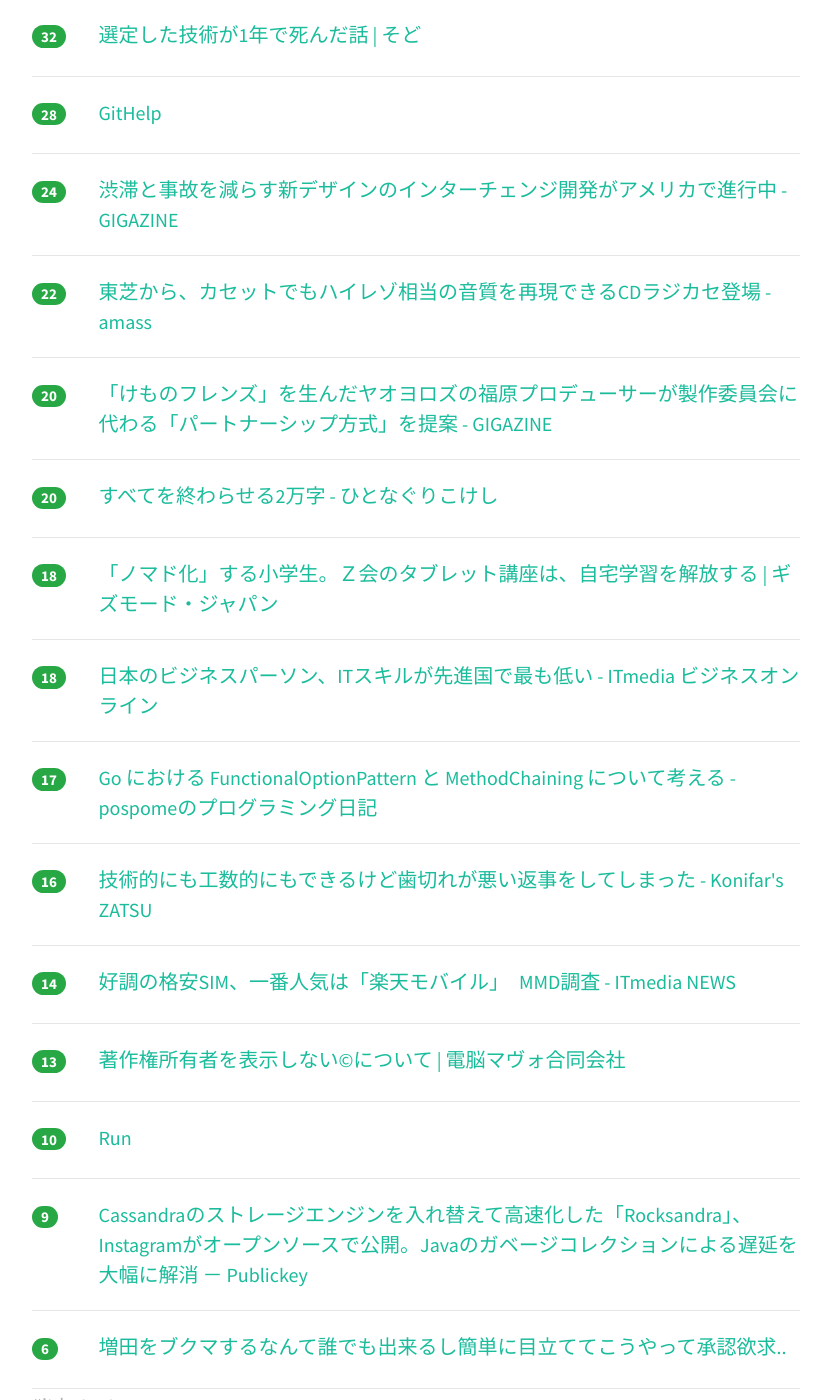
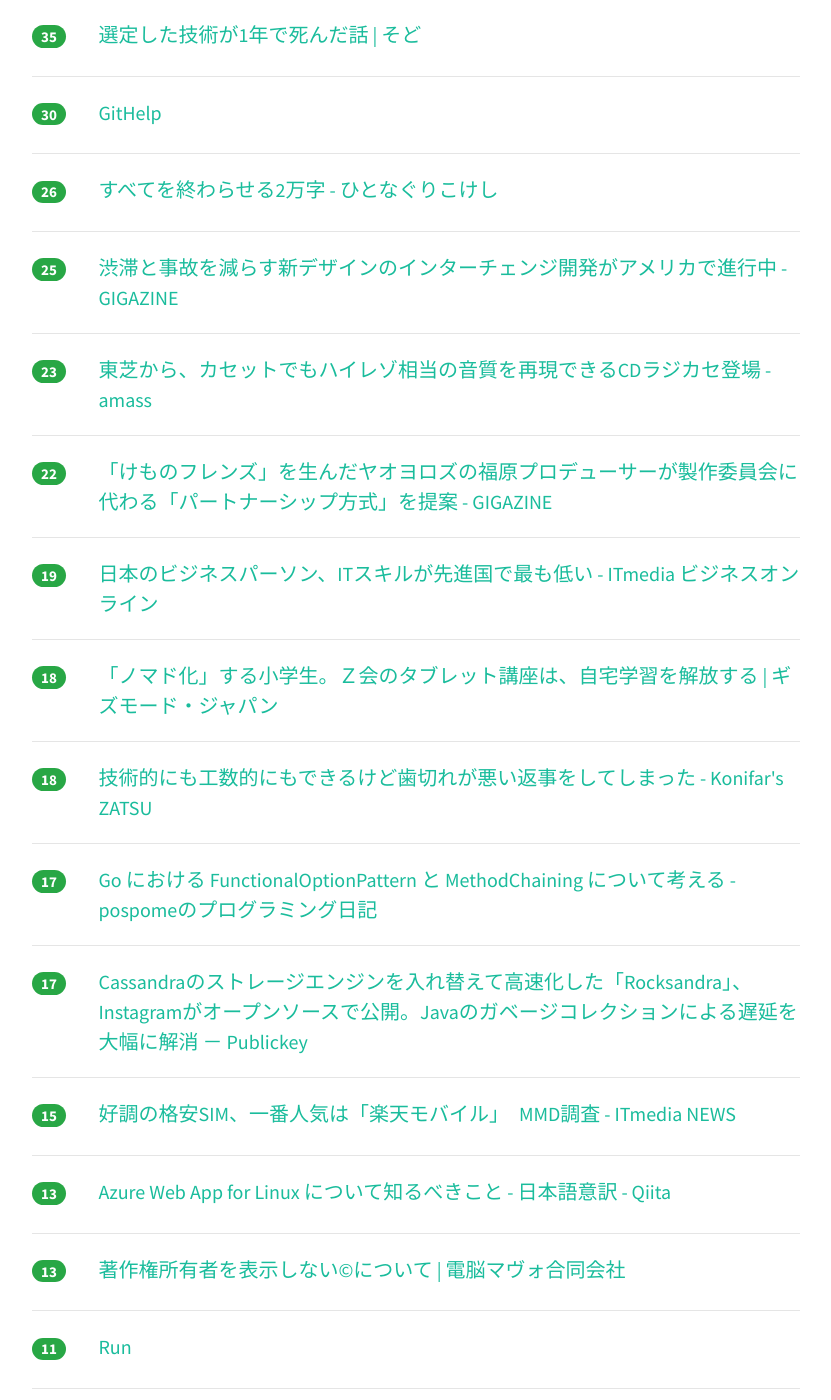
Before and after one commit to yatta47/hatena-matome-site, a Jekyll site: the page built from _posts/2018-03-13-hatena.md, in a window 1280 px wide and 1400 px high, scrolled down 375 px. Shown: the whole window, without its empty margins (224-1055 px from the left). Built offline with Jekyll 4.4.1, drawn with Linux system fonts in a browser that asks for light colours; nearby versions of some CDN libraries.

Commit message:
Updated 2018-03-13

```diff
--- a/_posts/2018-03-13-hatena.md
+++ b/_posts/2018-03-13-hatena.md
@@ -1,39 +1,44 @@
 ---
 layout: post
 title:  "2018-03-13 はてぶIT"
-date:   2018-03-13 06:02:05
+date:   2018-03-13 07:02:12
 tags: [it-hotentry]
 ---
-15 件のデータあり
+16 件のデータあり
 
 <hr><div class="row">
-<div class="col-1"><span class="badge badge-pill badge-success h2">32</span></div>
+<div class="col-1"><span class="badge badge-pill badge-success h2">35</span></div>
 <div class="col-11"><a href='https://www.sodo-shed.com/archives/12182' target='_blank'>選定した技術が1年で死んだ話 | そど</a></div>
 </div>
 <hr>
 <div class="row">
-<div class="col-1"><span class="badge badge-pill badge-success h2">28</span></div>
+<div class="col-1"><span class="badge badge-pill badge-success h2">30</span></div>
 <div class="col-11"><a href='https://masui.github.io/GitHelp/' target='_blank'>GitHelp</a></div>
 </div>
 <hr>
 <div class="row">
-<div class="col-1"><span class="badge badge-pill badge-success h2">24</span></div>
+<div class="col-1"><span class="badge badge-pill badge-success h2">26</span></div>
+<div class="col-11"><a href='http://sutaro.hatenablog.jp/entry/2018/03/13/012810' target='_blank'>すべてを終わらせる2万字 - ひとなぐりこけし</a></div>
+</div>
+<hr>
+<div class="row">
+<div class="col-1"><span class="badge badge-pill badge-success h2">25</span></div>
 <div class="col-11"><a href='https://gigazine.net/news/20180312-new-intersection-design-ddi/' target='_blank'>渋滞と事故を減らす新デザインのインターチェンジ開発がアメリカで進行中 - GIGAZINE</a></div>
 </div>
 <hr>
 <div class="row">
-<div class="col-1"><span class="badge badge-pill badge-success h2">22</span></div>
+<div class="col-1"><span class="badge badge-pill badge-success h2">23</span></div>
 <div class="col-11"><a href='http://amass.jp/102286/' target='_blank'>東芝から、カセットでもハイレゾ相当の音質を再現できるCDラジカセ登場 - amass</a></div>
 </div>
 <hr>
 <div class="row">
-<div class="col-1"><span class="badge badge-pill badge-success h2">20</span></div>
+<div class="col-1"><span class="badge badge-pill badge-success h2">22</span></div>
 <div class="col-11"><a href='https://gigazine.net/news/20180312-animation-partnership/' target='_blank'>「けものフレンズ」を生んだヤオヨロズの福原プロデューサーが製作委員会に代わる「パートナーシップ方式」を提案 - GIGAZINE</a></div>
 </div>
 <hr>
 <div class="row">
-<div class="col-1"><span class="badge badge-pill badge-success h2">20</span></div>
-<div class="col-11"><a href='http://sutaro.hatenablog.jp/entry/2018/03/13/012810' target='_blank'>すべてを終わらせる2万字 - ひとなぐりこけし</a></div>
+<div class="col-1"><span class="badge badge-pill badge-success h2">19</span></div>
+<div class="col-11"><a href='http://www.itmedia.co.jp/business/articles/1803/12/news082.html' target='_blank'>日本のビジネスパーソン、ITスキルが先進国で最も低い - ITmedia ビジネスオンライン</a></div>
 </div>
 <hr>
 <div class="row">
@@ -43,7 +48,7 @@ tags: [it-hotentry]
 <hr>
 <div class="row">
 <div class="col-1"><span class="badge badge-pill badge-success h2">18</span></div>
-<div class="col-11"><a href='http://www.itmedia.co.jp/business/articles/1803/12/news082.html' target='_blank'>日本のビジネスパーソン、ITスキルが先進国で最も低い - ITmedia ビジネスオンライン</a></div>
+<div class="col-11"><a href='http://konifar-zatsu.hatenadiary.jp/entry/2018/03/12/171937' target='_blank'>技術的にも工数的にもできるけど歯切れが悪い返事をしてしまった - Konifar's ZATSU</a></div>
 </div>
 <hr>
 <div class="row">
@@ -52,13 +57,18 @@ tags: [it-hotentry]
 </div>
 <hr>
 <div class="row">
-<div class="col-1"><span class="badge badge-pill badge-success h2">16</span></div>
-<div class="col-11"><a href='http://konifar-zatsu.hatenadiary.jp/entry/2018/03/12/171937' target='_blank'>技術的にも工数的にもできるけど歯切れが悪い返事をしてしまった - Konifar's ZATSU</a></div>
+<div class="col-1"><span class="badge badge-pill badge-success h2">17</span></div>
+<div class="col-11"><a href='http://www.publickey1.jp/blog/18/cassandrarocksandrainstagramjava.html' target='_blank'>Cassandraのストレージエンジンを入れ替えて高速化した「Rocksandra」、Instagramがオープンソースで公開。Javaのガベージコレクションによる遅延を大幅に解消 － Publickey</a></div>
 </div>
 <hr>
 <div class="row">
-<div class="col-1"><span class="badge badge-pill badge-success h2">14</span></div>
+<div class="col-1"><span class="badge badge-pill badge-success h2">15</span></div>
 <div class="col-11"><a href='http://www.itmedia.co.jp/news/articles/1803/12/news073.html' target='_blank'>好調の格安SIM、一番人気は「楽天モバイル」　MMD調査 - ITmedia NEWS</a></div>
+</div>
+<hr>
+<div class="row">
+<div class="col-1"><span class="badge badge-pill badge-success h2">13</span></div>
+<div class="col-11"><a href='https://qiita.com/hoisjp/items/51ad840daeaa8c8ba0a9' target='_blank'>Azure Web App for Linux について知るべきこと - 日本語意訳 - Qiita</a></div>
 </div>
 <hr>
 <div class="row">
@@ -67,13 +77,8 @@ tags: [it-hotentry]
 </div>
 <hr>
 <div class="row">
-<div class="col-1"><span class="badge badge-pill badge-success h2">10</span></div>
+<div class="col-1"><span class="badge badge-pill badge-success h2">11</span></div>
 <div class="col-11"><a href='https://run.tools/' target='_blank'>Run</a></div>
-</div>
-<hr>
-<div class="row">
-<div class="col-1"><span class="badge badge-pill badge-success h2">9</span></div>
-<div class="col-11"><a href='http://www.publickey1.jp/blog/18/cassandrarocksandrainstagramjava.html' target='_blank'>Cassandraのストレージエンジンを入れ替えて高速化した「Rocksandra」、Instagramがオープンソースで公開。Javaのガベージコレクションによる遅延を大幅に解消 － Publickey</a></div>
 </div>
 <hr>
 <div class="row">
```
